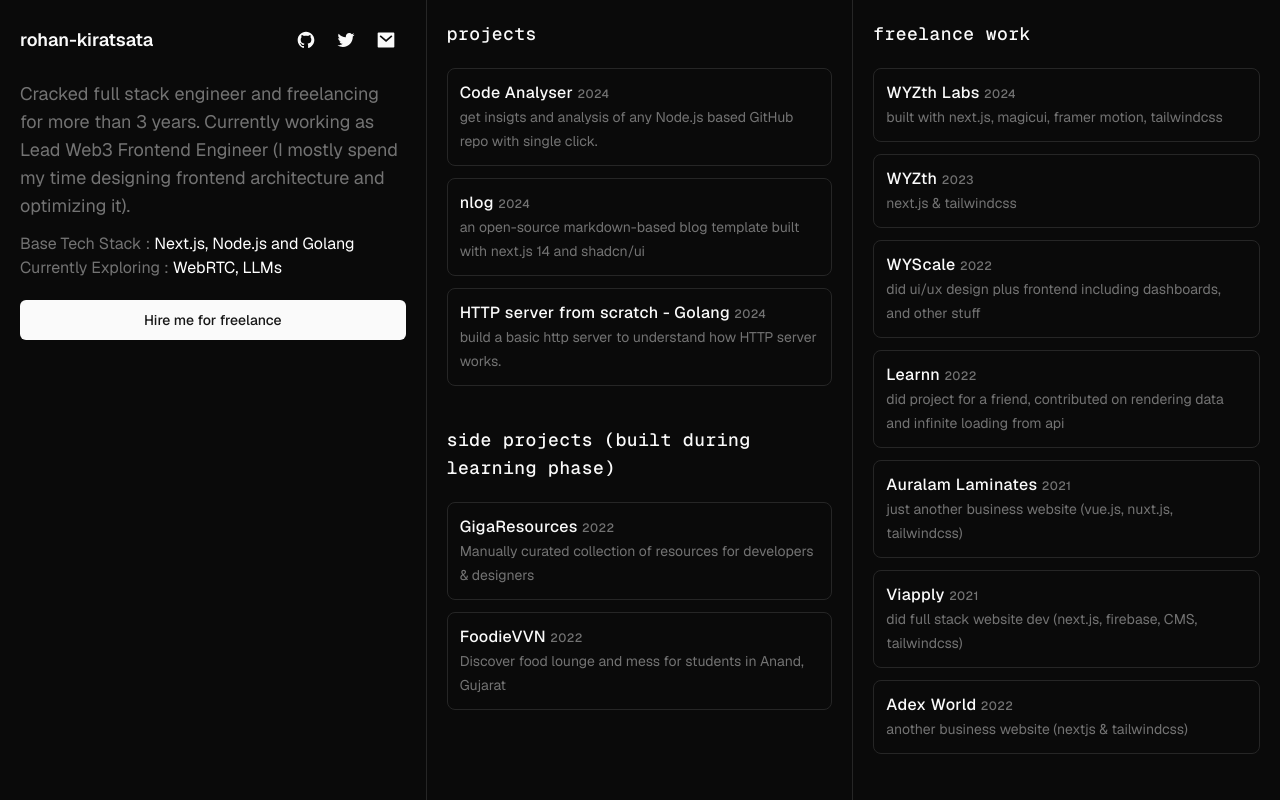
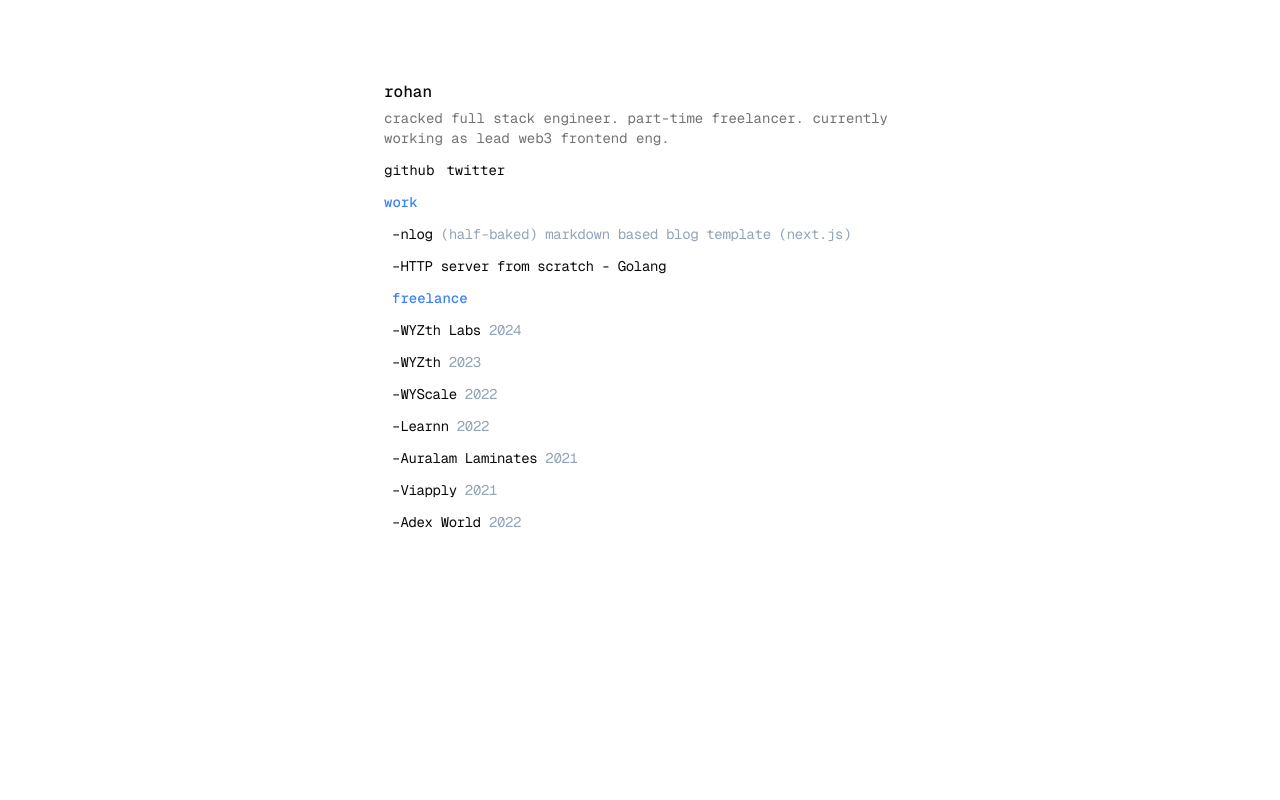
Before and after one commit to rohan-kiratsata/portfolio, a Next.js app: page / in a window 1280 px wide. Built offline with nearby package versions, Linux system fonts and the light colour scheme.

Commit message:
changes on design

```diff
--- a/package.json
+++ b/package.json
@@ -10,6 +10,7 @@
   },
   "dependencies": {
     "@next/mdx": "^14.2.4",
+    "@radix-ui/react-accordion": "^1.2.1",
     "@radix-ui/react-scroll-area": "^1.0.5",
     "@radix-ui/react-slot": "^1.0.2",
     "@remixicon/react": "^4.2.0",
--- a/src/app/(root)/globals.css
+++ b/src/app/(root)/globals.css
@@ -74,33 +74,3 @@
     @apply !bg-background text-foreground;
   }
 }
-
-/* Scrollbar styles */
-::-webkit-scrollbar {
-  width: 1px;
-}
-
-::-webkit-scrollbar-track {
-  background: transparent;
-}
-
-::-webkit-scrollbar-thumb {
-  background-color: rgba(155, 155, 155, 0.3);
-  border-radius: 1px;
-}
-
-/* For Firefox */
-* {
-  scrollbar-width: thin;
-  scrollbar-color: rgba(155, 155, 155, 0.3) transparent;
-}
-
-/* .layout {
-  @apply mx-auto max-w-3xl my-10 px-5 md:px-0;
-} */
-.heading {
-  @apply font-mono text-lg font-medium tracking-wide;
-}
-.subheading {
-  @apply font-mono text-base font-medium tracking-wide;
-}
--- a/src/app/(root)/layout.tsx
+++ b/src/app/(root)/layout.tsx
@@ -25,7 +25,7 @@ export default function RootLayout({
     >
       <body>
         <Analytics />
-        <ThemeProvider attribute="class" defaultTheme="dark" enableSystem>
+        <ThemeProvider attribute="class" defaultTheme="light" enableSystem>
           <div>{children}</div>
         </ThemeProvider>
       </body>
--- a/src/app/(root)/page.tsx
+++ b/src/app/(root)/page.tsx
@@ -1,14 +1,60 @@
-import About from "@/components/about";
-import Freelance from "@/components/freelance";
-import Projects from "@/components/projects";
+import { Button } from "@/components/ui/button";
+import { about, projects } from "@/lib/content";
+import { categorizedProjects } from "@/lib/utils";
+import { ProjectItem } from "@/types";
+import Link from "next/link";
 
 export default function Home() {
   return (
     <>
-      <main className="grid grid-cols-1 md:grid-cols-3">
-        <About />
-        <Projects />
-        <Freelance />
+      <main className="text-sm max-w-lg mx-auto my-20 font-mono">
+        <h1 className="font-mono text-base font-medium">rohan</h1>
+        <p className="text-sm text-neutral-500 mt-1">{about}</p>
+        <div className="mt-3 flex gap-3 text-sm">
+          <Link
+            className="hover:underline"
+            href="https://github.com/rohan-kiratsata"
+          >
+            github
+          </Link>
+          <Link className="hover:underline" href="https://x.com/sudorohan">
+            twitter
+          </Link>
+        </div>
+        <div className="mt-3">
+          <h2 className="font-medium text-blue-500">work</h2>
+          <div className="px-2 flex flex-col items-start gap-3 mt-3">
+            {categorizedProjects.personal.map((project: ProjectItem) => {
+              return (
+                <div className="">
+                  &ndash;
+                  <Link href={project.link} className="group tracking-tight">
+                    <span className="group-hover:underline">
+                      {project.title}
+                    </span>{" "}
+                    <span className="text-slate-400">
+                      {project.description}
+                    </span>
+                  </Link>
+                </div>
+              );
+            })}
+            <h2 className="text-blue-500 font-medium">freelance</h2>
+            {categorizedProjects.freelance.map((project: ProjectItem) => {
+              return (
+                <div className="">
+                  &ndash;
+                  <Link href={project.link} className="group tracking-tight">
+                    <span className="group-hover:underline">
+                      {project.title}
+                    </span>{" "}
+                    <span className="text-slate-400">{project.date}</span>
+                  </Link>
+                </div>
+              );
+            })}
+          </div>
+        </div>
       </main>
     </>
   );
--- a/src/lib/content.ts
+++ b/src/lib/content.ts
@@ -1,23 +1,13 @@
 import { ProjectItem } from "@/types";
 
 export const about: string =
-  "Cracked full stack engineer and freelancing for more than 3 years. Currently working as Lead Web3 Frontend Engineer (I mostly spend my time designing frontend architecture and optimizing it).";
+  "cracked full stack engineer. part-time freelancer. currently working as lead web3 frontend eng.";
 
 export const projects: ProjectItem[] = [
   {
-    title: "Code Analyser",
-    link: "https://github.com/rohan-kiratsata/code-analyser",
-    label: "in progress",
-    category: "personal",
-    date: "2024",
-    description:
-      "get insigts and analysis of any Node.js based GitHub repo with single click.",
-  },
-  {
     title: "nlog",
     link: "https://github.com/rohan-kiratsata/nlog/",
-    description:
-      "an open-source markdown-based blog template built with next.js 14 and shadcn/ui",
+    description: "(half-baked) markdown based blog template (next.js)",
     label: "in progress",
     category: "personal",
     date: "2024",
@@ -25,8 +15,7 @@ export const projects: ProjectItem[] = [
   {
     title: "HTTP server from scratch -  Golang",
     link: "https://gist.github.com/rohan-kiratsata/09124d7291b8cd8aafd23ae24d64fb6e",
-    description:
-      "build a basic http server to understand how HTTP server works. ",
+
     category: "personal",
     date: "2024",
   },
--- a/src/types/index.ts
+++ b/src/types/index.ts
@@ -7,7 +7,7 @@ export type SiteConfig = {
 export type ProjectItem = {
   title: string;
   link: string;
-  description: string;
+  description?: string;
   category?: "personal" | "freelance" | "products" | "side";
   label?: "completed" | "in progress" | "archived" | "planned";
   date?: string;
--- a/tailwind.config.ts
+++ b/tailwind.config.ts
@@ -11,72 +11,98 @@ const config = {
   prefix: "",
   theme: {
   	container: {
-      center: true,
-      padding: "2rem",
+  		center: 'true',
+  		padding: '2rem',
   		screens: {
-        "2xl": "1400px",
-      },
+  			'2xl': '1400px'
+  		}
   	},
   	extend: {
   		colors: {
-        border: "hsl(var(--border))",
-        input: "hsl(var(--input))",
-        ring: "hsl(var(--ring))",
-        background: "hsl(var(--background))",
-        foreground: "hsl(var(--foreground))",
+  			border: 'hsl(var(--border))',
+  			input: 'hsl(var(--input))',
+  			ring: 'hsl(var(--ring))',
+  			background: 'hsl(var(--background))',
+  			foreground: 'hsl(var(--foreground))',
   			primary: {
-          DEFAULT: "hsl(var(--primary))",
-          foreground: "hsl(var(--primary-foreground))",
+  				DEFAULT: 'hsl(var(--primary))',
+  				foreground: 'hsl(var(--primary-foreground))'
   			},
   			secondary: {
-          DEFAULT: "hsl(var(--secondary))",
-          foreground: "hsl(var(--secondary-foreground))",
+  				DEFAULT: 'hsl(var(--secondary))',
+  				foreground: 'hsl(var(--secondary-foreground))'
   			},
   			destructive: {
-          DEFAULT: "hsl(var(--destructive))",
-          foreground: "hsl(var(--destructive-foreground))",
+  				DEFAULT: 'hsl(var(--destructive))',
+  				foreground: 'hsl(var(--destructive-foreground))'
   			},
   			muted: {
-          DEFAULT: "hsl(var(--muted))",
-          foreground: "hsl(var(--muted-foreground))",
+  				DEFAULT: 'hsl(var(--muted))',
+  				foreground: 'hsl(var(--muted-foreground))'
   			},
   			accent: {
-          DEFAULT: "hsl(var(--accent))",
-          foreground: "hsl(var(--accent-foreground))",
+  				DEFAULT: 'hsl(var(--accent))',
+  				foreground: 'hsl(var(--accent-foreground))'
   			},
   			popover: {
-          DEFAULT: "hsl(var(--popover))",
-          foreground: "hsl(var(--popover-foreground))",
+  				DEFAULT: 'hsl(var(--popover))',
+  				foreground: 'hsl(var(--popover-foreground))'
   			},
   			card: {
-          DEFAULT: "hsl(var(--card))",
-          foreground: "hsl(var(--card-foreground))",
-        },
+  				DEFAULT: 'hsl(var(--card))',
+  				foreground: 'hsl(var(--card-foreground))'
+  			}
   		},
   		borderRadius: {
-        lg: "var(--radius)",
-        md: "calc(var(--radius) - 2px)",
-        sm: "calc(var(--radius) - 4px)",
+  			lg: 'var(--radius)',
+  			md: 'calc(var(--radius) - 2px)',
+  			sm: 'calc(var(--radius) - 4px)'
   		},
   		keyframes: {
-        "accordion-down": {
-          from: { height: "0" },
-          to: { height: "var(--radix-accordion-content-height)" },
+  			'accordion-down': {
+  				from: {
+  					height: '0'
   				},
-        "accordion-up": {
-          from: { height: "var(--radix-accordion-content-height)" },
-          to: { height: "0" },
+  				to: {
+  					height: 'var(--radix-accordion-content-height)'
+  				}
   			},
+  			'accordion-up': {
+  				from: {
+  					height: 'var(--radix-accordion-content-height)'
+  				},
+  				to: {
+  					height: '0'
+  				}
+  			},
+  			'accordion-down': {
+  				from: {
+  					height: '0'
+  				},
+  				to: {
+  					height: 'var(--radix-accordion-content-height)'
+  				}
+  			},
+  			'accordion-up': {
+  				from: {
+  					height: 'var(--radix-accordion-content-height)'
+  				},
+  				to: {
+  					height: '0'
+  				}
+  			}
   		},
   		animation: {
-        "accordion-down": "accordion-down 0.2s ease-out",
-        "accordion-up": "accordion-up 0.2s ease-out",
+  			'accordion-down': 'accordion-down 0.2s ease-out',
+  			'accordion-up': 'accordion-up 0.2s ease-out',
+  			'accordion-down': 'accordion-down 0.2s ease-out',
+  			'accordion-up': 'accordion-up 0.2s ease-out'
   		},
   		fontFamily: {
   			sans: ["var(--font-geist-sans)"],
-        mono: ["var(--font-geist-mono)"],
-      },
-    },
+  			mono: ["var(--font-geist-mono)"]
+  		}
+  	}
   },
   plugins: [require("tailwindcss-animate"), require("@tailwindcss/typography")],
 } satisfies Config;
```
Also changed, not shown: 1 other file (tests, documents, lock files or other folders). Lines whose indentation alone changed are shown as unchanged.
